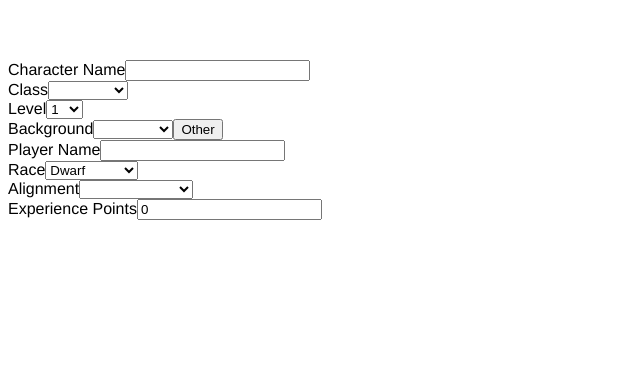
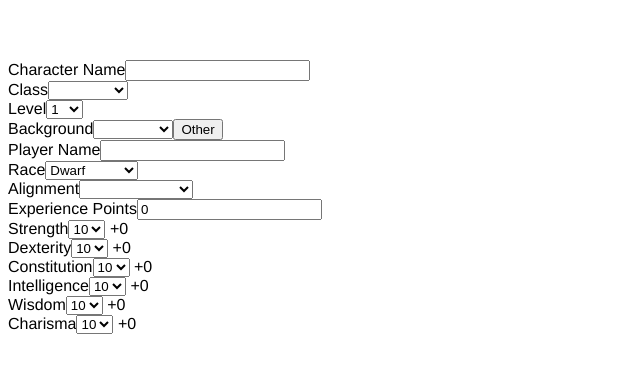
Before and after one commit to sesopenko/dndnext-sheet, a Vue app: page /#/sheet in a window 1280 px wide. Shown: the top 368 px of the page, without its empty margins (0-640 px from the left). Built offline with nearby package versions, Linux system fonts and the light colour scheme.

Commit message:
Calculate ability modifiers, organize components

```diff
--- /dev/null
+++ b/src/components/Abilities.vue
@@ -0,0 +1,33 @@
+<template>
+  <div class="abilities">
+    <ability label="Strength" v-model="strength"></ability>
+    <ability label="Dexterity" v-model="dexterity"></ability>
+    <ability label="Constitution" v-model="constitution"></ability>
+    <ability label="Intelligence" v-model="intelligence"></ability>
+    <ability label="Wisdom" v-model="wisdom"></ability>
+    <ability label="Charisma" v-model="charisma"></ability>
+  </div>
+</template>
+
+<script>
+  import Ability from './Abilities/Ability'
+  export default {
+    name: 'abilities',
+    data () {
+      return {
+        strength: 10,
+        dexterity: 10,
+        constitution: 10,
+        intelligence: 10,
+        wisdom: 10,
+        charisma: 10
+      }
+    },
+    components: {
+      Ability
+    }
+  }
+</script>
+
+<style>
+</style>
--- /dev/null
+++ b/src/components/Abilities/Ability.vue
@@ -0,0 +1,57 @@
+<template>
+  <div class="ability">
+    <label v-if="label">{{ label }}</label>
+    <select ref="input"
+            :value="value"
+            @input="updateValue($event.target.value)">
+      <option v-for="score in options">{{ score }}</option>
+
+    </select>
+    <span class="modifier">
+      {{ modifier }}
+    </span>
+  </div>
+</template>
+
+<script>
+  export default {
+    name: 'ability',
+    props: {
+      value: {
+        type: Number,
+        default: 10
+      },
+      label: {
+        type: String,
+        default: ''
+      }
+    },
+    computed: {
+      modifier: function () {
+        let modifier = Math.floor(this.value / 2) - 5
+        let sign = ''
+        if (modifier >= 0) {
+          sign = '+'
+        }
+        return sign + modifier.toString()
+      },
+      options: function () {
+        let options = []
+        for (let i = 3; i <= 30; i++) {
+          options.push(i)
+        }
+        return options
+      }
+    },
+    methods: {
+      updateValue: function (value) {
+        this.$refs.input.value = parseInt(value)
+        this.$emit('input', parseInt(value))
+      }
+
+    }
+  }
+</script>
+
+<style>
+</style>
--- a/src/components/Sheet.vue
+++ b/src/components/Sheet.vue
@@ -1,9 +1,14 @@
 <template>
-  <character-description></character-description>
+  <div class="sheet">
+    <character-description></character-description>
+    <abilities></abilities>
+  </div>
+
 </template>
 
 <script>
   import CharacterDescription from './CharacterDescription'
+  import Abilities from './Abilities'
 
   export default {
     name: 'sheet',
@@ -13,7 +18,8 @@
       }
     },
     components: {
-      CharacterDescription
+      CharacterDescription,
+      Abilities
     }
   }
 </script>
```
Also changed, not shown: src/components/CharacterDescription.vue (+5 -5 lines), src/components/CharacterDescription/Alignment.vue (renamed from src/components/Alignment.vue), src/components/CharacterDescription/Background.vue (renamed from src/components/Background.vue), src/components/CharacterDescription/Class.vue (renamed from src/components/Class.vue), src/components/CharacterDescription/Level.vue (renamed from src/components/Level.vue), src/components/CharacterDescription/Race.vue (renamed from src/components/Race.vue).
